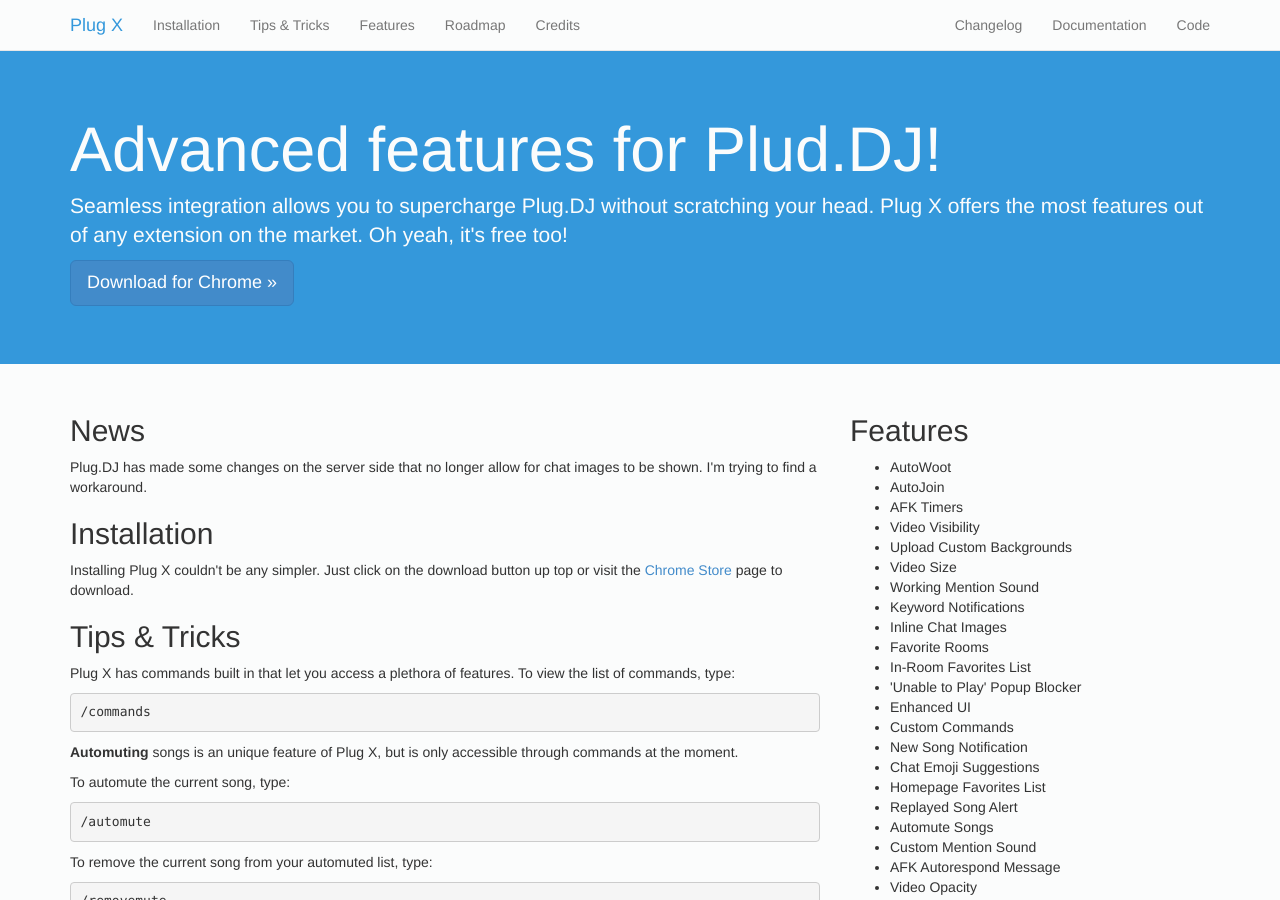
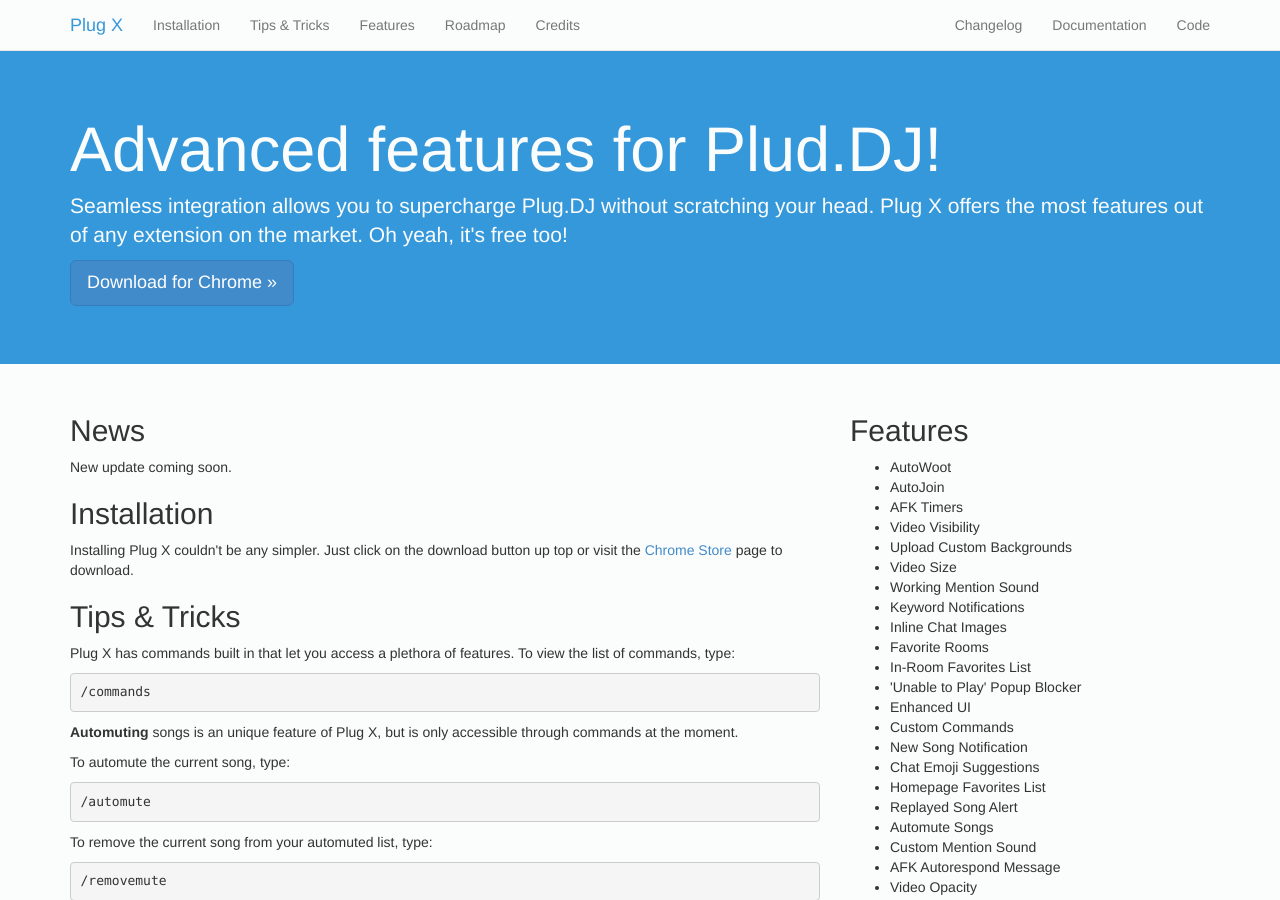
Before and after one commit to skylerb/Plug-X, a Jekyll site: the page built from index.html, in a window 1280 px wide and 900 px high. Built offline with Jekyll 4.4.1, drawn with Linux system fonts in a browser that asks for light colours; nearby versions of some CDN libraries; Markdown is read by kramdown in place of the engine named in the settings.

Commit message:
New News

```diff
--- a/index.html
+++ b/index.html
@@ -6,7 +6,7 @@
 <div class="row">
 	<div class="col-md-8">
 		<h2>News</h2>
-		<p>Plug.DJ has made some changes on the server side that no longer allow for chat images to be shown. I'm trying to find a workaround.</p>
+		<p>New update coming soon.</p>
 		  <h2><a id="install"></a>Installation</h2>
 		  <p>Installing Plug X couldn't be any simpler. Just click on the download button up top or visit the <a href="https://chrome.google.com/webstore/detail/plug-x/effeahbhlcfhmgljedehdfjpkgmachjg" target="_blank">Chrome Store</a> page to download.</p>
 		  <h2><a id="tips"></a>Tips & Tricks</h2>
```
